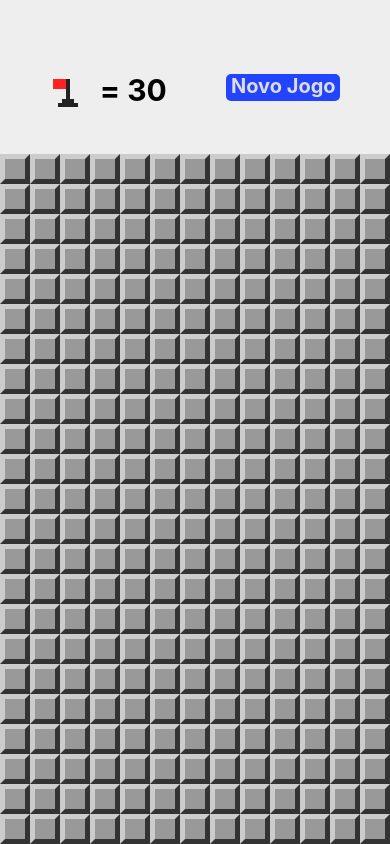
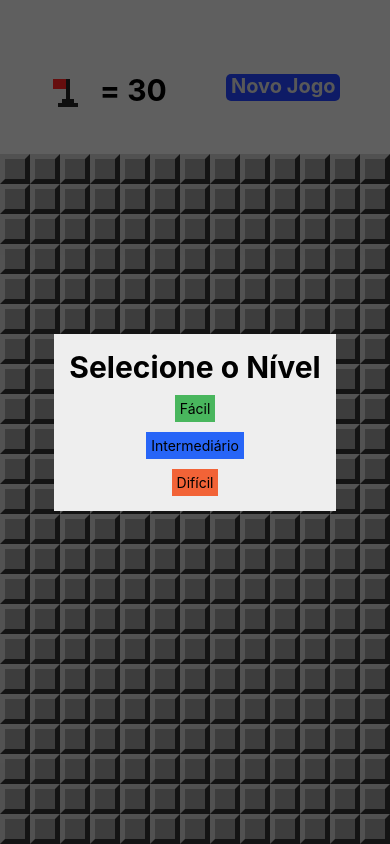
Before and after one commit to WellingtonSI/mines, a React Native app: screen / in a window 390 px wide. Both pictures are taken after a click on the element 64 px from the left and 92 px from the top of the page. Built offline with nearby package versions, Linux system fonts and the light colour scheme.

Commit message:
nível de dificuldade

```diff
--- a/App.js
+++ b/App.js
@@ -3,6 +3,7 @@
 import params from "./src/params";
 import MineField from "./src/components/MineField";
 import Header from "./src/components/Header";
+import LevelSelection from "./src/screens/LevelSelection";
 import {
   createMineBoard,
   cloneBoard,
@@ -33,9 +34,13 @@
     const cols = params.getColumnsAmount()
     const rows = params.getRowsAmount()
     return {
-      board: createMineBoard(rows, cols, this.minesAmount())
+      board: createMineBoard(rows, cols, this.minesAmount()),
+      won: false,
+      lost: false,
+      showLevelSelection: false,
     }
   }
+
   onOpenField = (row, column) => {
     const board = cloneBoard(this.state.board)
     openField(board,row,column)
@@ -67,10 +72,16 @@
 
   }
 
+  onLevelSelected = level => {
+    params.difficultLevel = level
+    this.setState(this.createState())
+  }
+
   render(){
     return (
       <View style={styles.container}>
-        <Header flagsLeft={this.minesAmount() - flagsUsed(this.state.board)} onNewGame={() => this.setState(this.createState())} />
+        <LevelSelection isVisible={this.state.showLevelSelection} onLevelSelected={this.onLevelSelected} onCancel={() => this.setState({showLevelSelection: false})} />
+        <Header flagsLeft={this.minesAmount() - flagsUsed(this.state.board)} onNewGame={() => this.setState(this.createState())}  onFlagPress={() => this.setState({showLevelSelection: true})}/>
         <View style={styles.board}>
           <MineField board={this.state.board} onOpenField={this.onOpenField}
             onSelectField={this.onSelectField}/>
--- /dev/null
+++ b/src/screens/LevelSelection.js
@@ -0,0 +1,71 @@
+import React from "react";
+import {
+    View,
+    StyleSheet,
+    Text,
+    TouchableOpacity,
+    Modal
+} from 'react-native'
+
+export default props => {
+    return (
+        <Modal onRequestClose={props.onCancel} visible={props.isVisible} animationType='slide'
+        transparent={true}>
+            <View style={styles.frame}>
+                <View style={styles.container}>
+                    <Text style={styles.title}>Selecione o Nível</Text>
+                    <TouchableOpacity
+                        style={[styles.button, styles.bgEasy]} onPress={()=> props.onLevelSelected(0.1)}>
+                        <Text style={styles.buttonLavel}>Fácil</Text>
+                    </TouchableOpacity>
+                    <TouchableOpacity
+                        style={[styles.button, styles.bgNormal]} onPress={()=> props.onLevelSelected(0.2)}>
+                        <Text style={styles.buttonLavel}>Intermediário</Text>
+                    </TouchableOpacity>
+                    <TouchableOpacity
+                        style={[styles.button, styles.bgHard]} onPress={()=> props.onLevelSelected(0.3)}>
+                        <Text style={styles.buttonLavel}>Difícil</Text>
+                    </TouchableOpacity>
+                </View>
+            </View>
+
+        </Modal>
+    )
+}
+
+const styles = StyleSheet.create({
+    frame: {
+        flex: 1,
+        alignItems: 'center',
+        justifyContent: 'center',
+        backgroundColor: 'rgba(0,0,0,0.6)',
+    },
+    container: {
+        backgroundColor: '#EEE',
+        alignItems: 'center',
+        justifyContent: 'center',
+        padding: 15,
+    },
+    title: {
+        fontSize: 30,
+        fontWeight: 'bold',
+    },
+    button: {
+        marginTop: 10,
+        padding: 5,
+    },
+    buttonLabel: {
+        fontSize: 20,
+        color: '#EEE',
+        fontWeight: 'bold',
+    },
+    bgEasy: {
+        backgroundColor: '#49b65d'
+    },
+    bgNormal:{
+        backgroundColor: '#2765F7'
+    },
+    bgHard: {
+        backgroundColor: '#F26337'
+    }
+})
```
